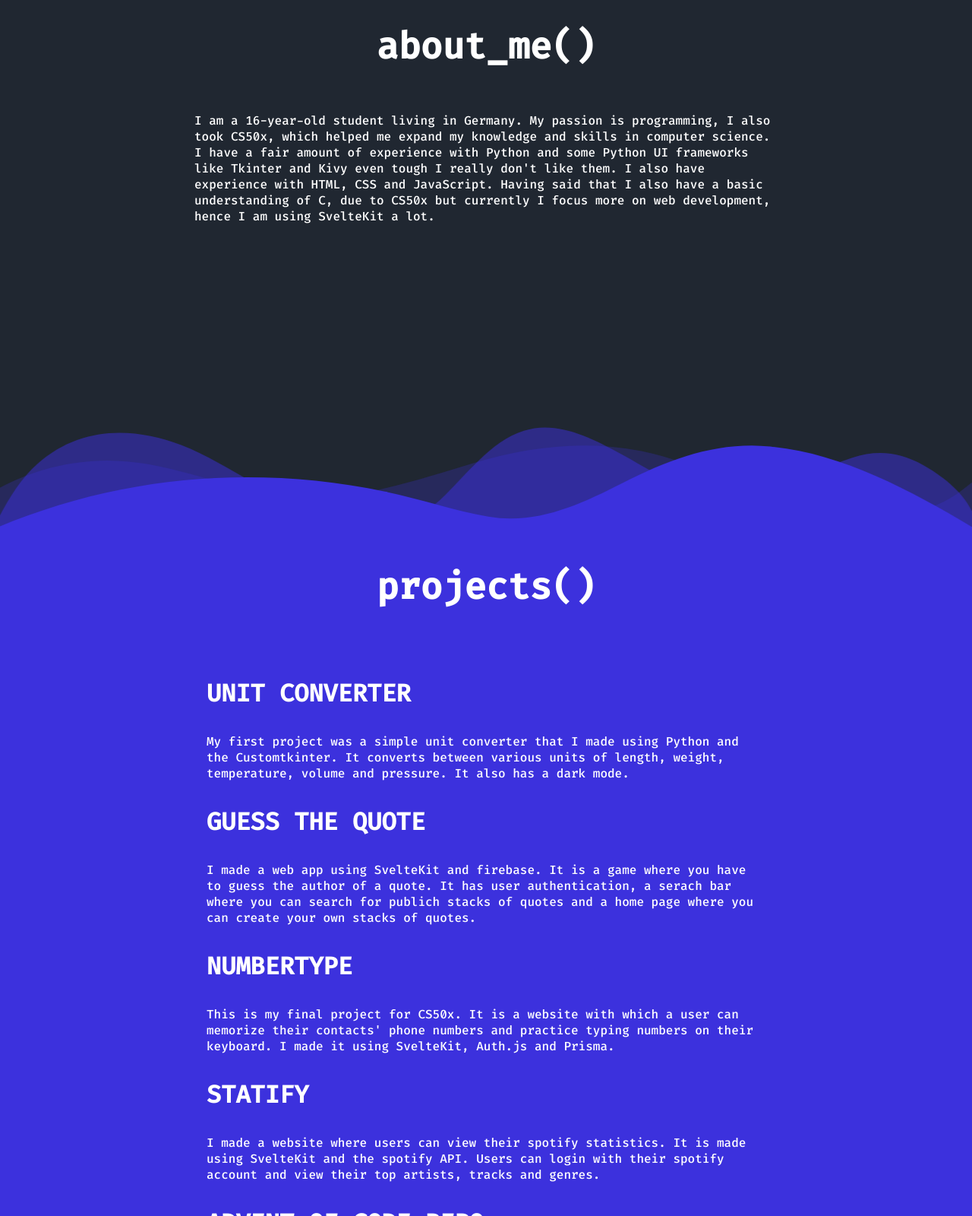
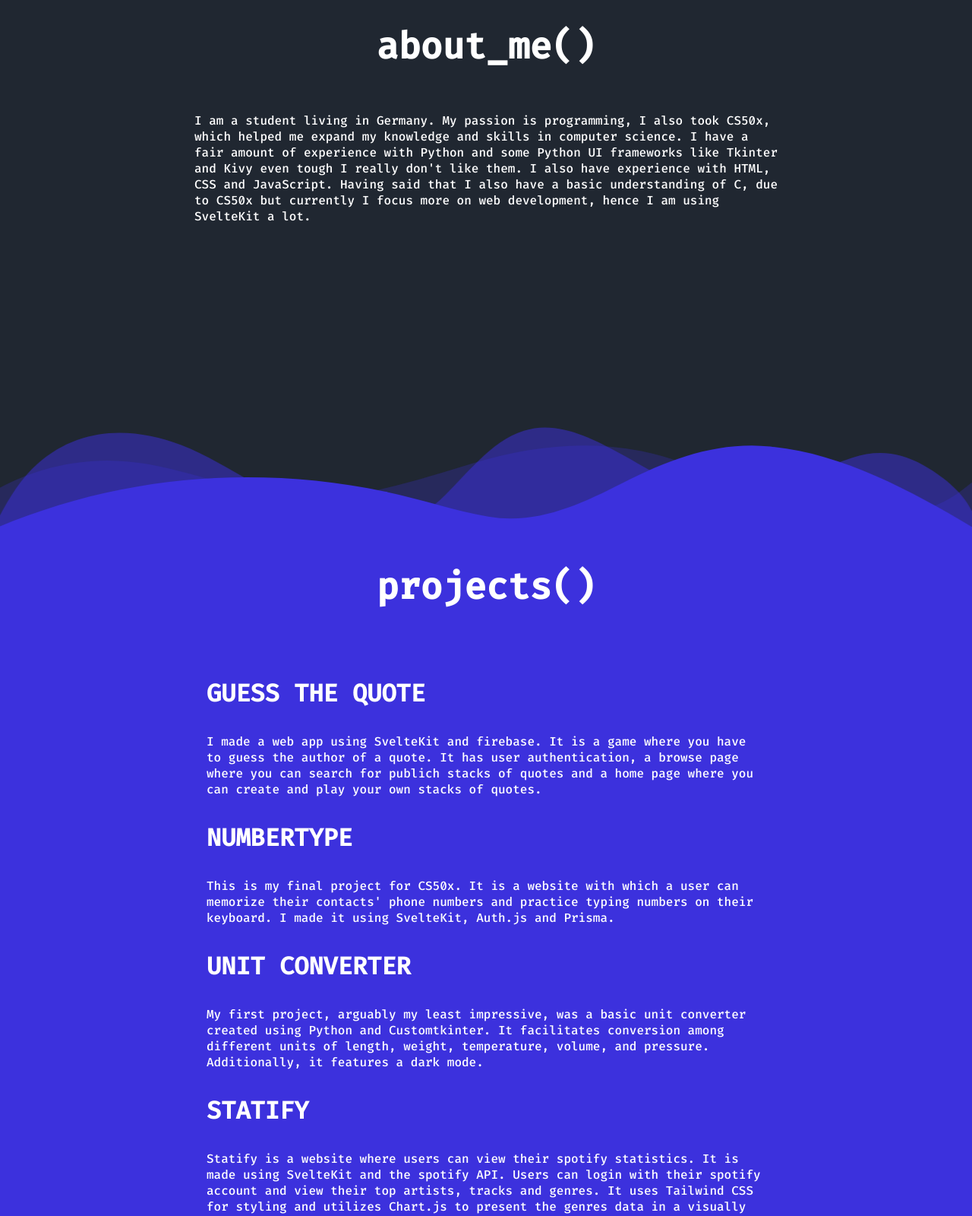
Before and after one commit to MaxTheTurtle0/portfolio-website, a plain HTML site: page index.html in a window 1280 px wide. Shown: the part 1200-2800 px from the top of the page at 76% size. Drawn offline with Linux system fonts and the light colour scheme.

Commit message:
final version for now

```diff
--- a/index.html
+++ b/index.html
@@ -25,7 +25,7 @@
         </nav>
         <section id="introduction">
             <h1>
-                Hi, I am<br/> Andrei Antonescu,<br/> a <span id="description"></span>
+                Hi, I am<br/> MaxTheTurtle0,<br/> a <span id="description"></span>
             </h1>
        </section>
     </header>
@@ -41,7 +41,7 @@
             <h2 class="hidden">about_me()</h2>
             <div id="about-me-content">
                 <p class="hidden">
-                    I am a 16-year-old student living in Germany. My passion is programming, I also took CS50x, which helped me expand my knowledge and skills in computer science. I have a fair amount of experience with Python and some Python UI frameworks like Tkinter and Kivy even tough I really don't like them. I also have experience with HTML, CSS and JavaScript. Having said that I also have a basic understanding of C, due to CS50x but currently I focus more on web development, hence I am using SvelteKit a lot.
+                    I am a student living in Germany. My passion is programming, I also took CS50x, which helped me expand my knowledge and skills in computer science. I have a fair amount of experience with Python and some Python UI frameworks like Tkinter and Kivy even tough I really don't like them. I also have experience with HTML, CSS and JavaScript. Having said that I also have a basic understanding of C, due to CS50x but currently I focus more on web development, hence I am using SvelteKit a lot.
                 </p>
             </div>
         </section>
@@ -59,18 +59,10 @@
             <div id="my-projects" class="content-wrapper">
                 <div>
                     <h3 class="hidden">
-                        <a href="https://github.com/MaxTheTurtle0/unit-converter">UNIT CONVERTER</a>
-                    </h3>
-                    <p class="hidden">
-                        My first project was a simple unit converter that I made using Python and the Customtkinter. It converts between various units of length, weight, temperature, volume and pressure. It also has a dark mode.
-                    </p>
-                </div>
-                <div>
-                    <h3 class="hidden">
                         <a href="https://guessthequote.vercel.app/">GUESS THE QUOTE</a>
                     </h3>
                     <p class="hidden">
-                        I made a web app using SvelteKit and firebase. It is a game where you have to guess the author of a quote. It has user authentication, a serach bar where you can search for publich stacks of quotes and a home page where you can create your own stacks of quotes.
+                        I made a web app using SvelteKit and firebase. It is a game where you have to guess the author of a quote. It has user authentication, a browse page where you can search for publich stacks of quotes and a home page where you can create and play your own stacks of quotes.
                 </div>
                 <div>
                     <h3 class="hidden">
@@ -82,11 +74,18 @@
                 </div>
                 <div>
                     <h3 class="hidden">
+                        <a href="https://github.com/MaxTheTurtle0/unit-converter">UNIT CONVERTER</a>
+                    </h3>
+                    <p class="hidden">
+                        My first project, arguably my least impressive, was a basic unit converter created using Python and Customtkinter. It facilitates conversion among different units of length, weight, temperature, volume, and pressure. Additionally, it features a dark mode.
+                    </p>
+                </div>
+                <div>
+                    <h3 class="hidden">
                         <a href="https://github.com/MaxTheTurtle0/statify">STATIFY</a>
                     </h3>
                     <p class="hidden">
-                        I made a website where users can view their spotify statistics. It is made using SvelteKit and the spotify API. Users can login with their spotify account and view their top artists, tracks and genres.
-                    </p>
+                        Statify is a website where users can view their spotify statistics. It is made using SvelteKit and the spotify API. Users can login with their spotify account and view their top artists, tracks and genres. It uses Tailwind CSS for styling and utilizes Chart.js to present the genres data in a visually appealing manner.</p>
                 </div>
                 <div>
                     <h3 class="hidden">
@@ -162,7 +161,7 @@
                 </svg>
                 <span>Twitter</span>
             </a>
-            <a href="https://www.linkedin.com/in/marian-andrei-antonescu-035785282/" class="social-media-link">
+            <a href="https://www.linkedin.com/" class="social-media-link">
                 <svg xmlns="http://www.w3.org/2000/svg" viewBox="0 0 448 512" aria-label="LinkedIn"><!--! Font Awesome Free 6.4.2 by @fontawesome - https://fontawesome.com License - https://fontawesome.com/license (Commercial License) Copyright 2023 Fonticons, Inc. --><path d="M100.28 448H7.4V148.9h92.88zM53.79 108.1C24.09 108.1 0 83.5 0 53.8a53.79 53.79 0 0 1 107.58 0c0 29.7-24.1 54.3-53.79 54.3zM447.9 448h-92.68V302.4c0-34.7-.7-79.2-48.29-79.2-48.29 0-55.69 37.7-55.69 76.7V448h-92.78V148.9h89.08v40.8h1.3c12.4-23.5 42.69-48.3 87.88-48.3 94 0 111.28 61.9 111.28 142.3V448z"/>
                 </svg>
                 <span>LinkedIn</span>
--- a/style.css
+++ b/style.css
@@ -257,7 +257,7 @@ footer a:hover {
 
     nav ul {
         display: flex;
-        flex-wrap:  wrap;
+        flex-wrap: wrap;
     }
 
     .links {
```
